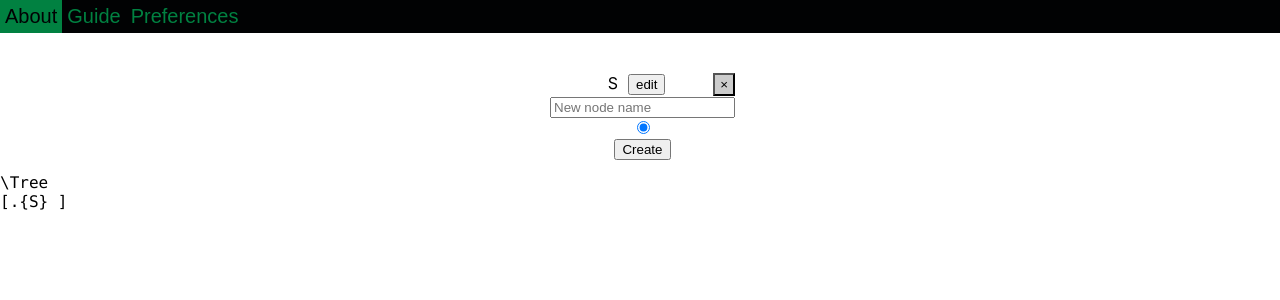
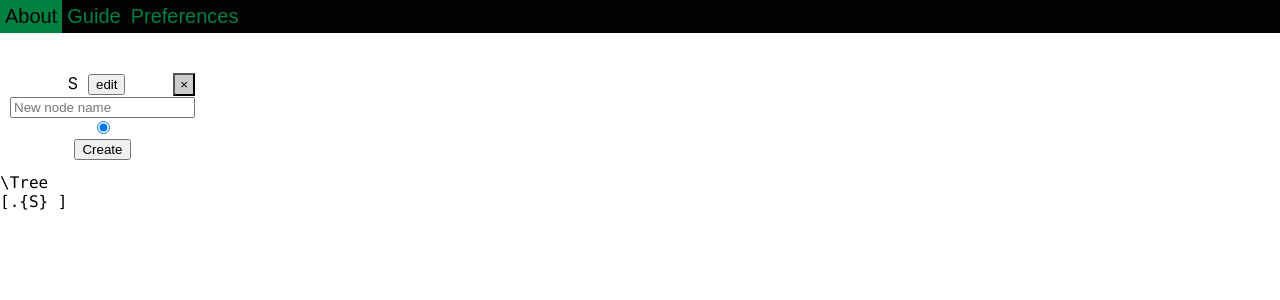
Before and after one commit to holdenout/tree2tex, a React (Create React App) app: page / in a window 1280 px wide. Shown: the top 300 px of the page. Built offline with nearby package versions, Linux system fonts and the light colour scheme.

Commit message:
Quick fix for left side cutoff issue.

```diff
--- a/src/TreeInterface/TreeGUI.css
+++ b/src/TreeInterface/TreeGUI.css
@@ -1,11 +1,13 @@
 .treegui-container {
   background-color: #ffffff;
+  display: flex;
+  justify-content: safe space-around;
 }
 
 .node-container {
   padding-top: 40px;
   padding-left: 10px;
-  padding-right: 5px;
+  padding-right: 10px;
 }
 
 .node-row {
```
